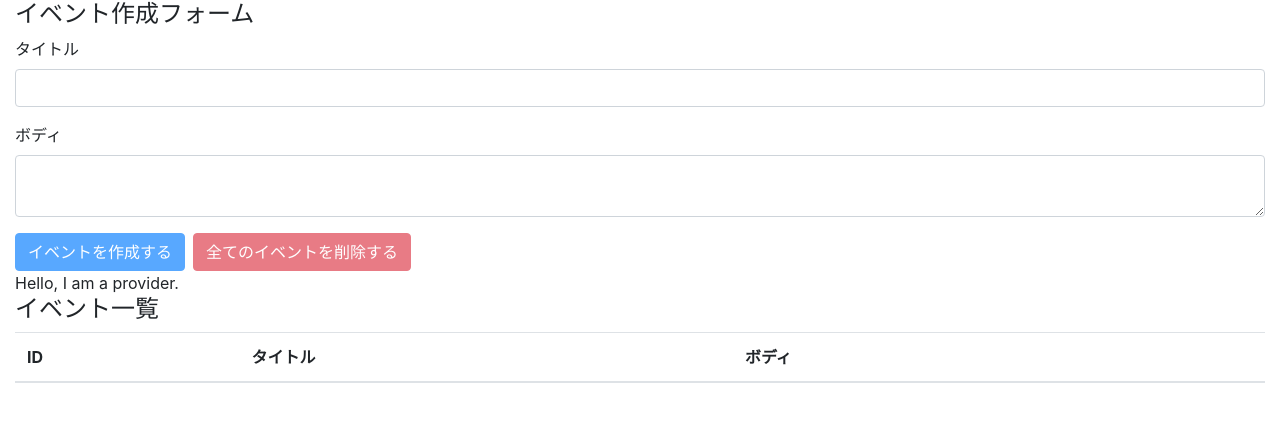
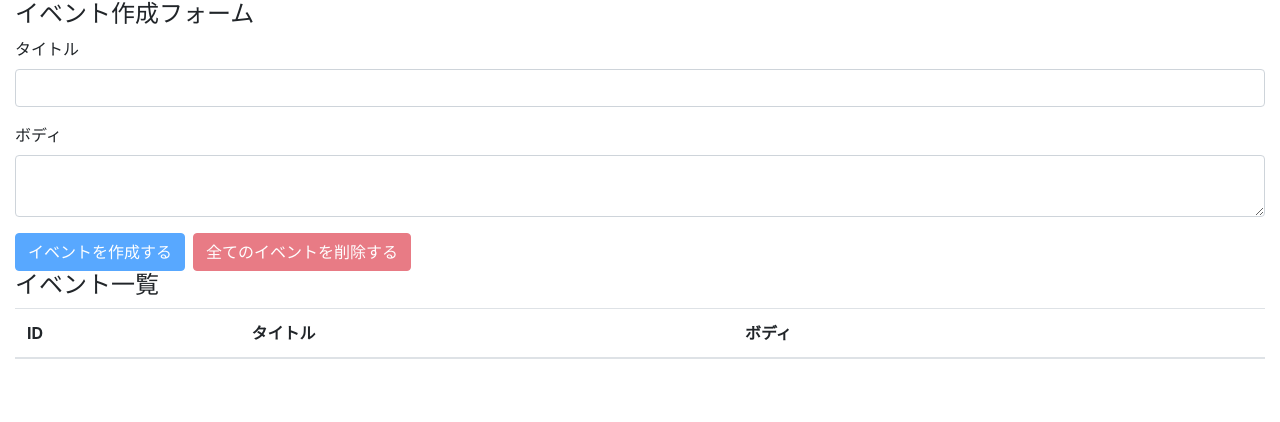
Before and after one commit to guroguro33/react-hooks-101, a React (Create React App) app: page / in a window 1280 px wide. Shown: the top 422 px of the page. Built offline with nearby package versions, Linux system fonts and the light colour scheme.

Commit message:
solve prop drilling issue

```diff
--- a/src/components/App.js
+++ b/src/components/App.js
@@ -6,15 +6,17 @@
 import AppContext from '../contexts/AppContext';
 import reducer from '../reducers';
 
+
 const App = () => {
   const [state, dispatch] = useReducer(reducer, []); // 第３引数は省略できる
+    console.log({state, dispatch})
 
-    // stateとdispatchはpropsとして各コンポーネントに渡す
+    // stateとdispatchはコンテキストのproviderとして各コンポーネントに渡す
     return (
-      <AppContext.Provider value={'Hello, I am a provider.'}>
+      <AppContext.Provider value={{ state, dispatch }}>
         <div className='container-fluid'>
-          <EventForm state={state} dispatch={dispatch}/>
-          <Events state={state} dispatch={dispatch} />
+          <EventForm />
+          <Events />
         </div>
       </AppContext.Provider>
     );
--- a/src/components/Event.js
+++ b/src/components/Event.js
@@ -1,7 +1,9 @@
-import React from 'react';
+import React, { useContext } from 'react';
 import {DELETE_EVENT} from '../actions';
+import AppContext from '../contexts/AppContext';
 
-const Event = ({ dispatch, event }) => {
+const Event = ({ event }) => {
+  const { dispatch } = useContext(AppContext);
   const id = event.id
   const handleClickDeleteButton = () => {
     const result = window.confirm(`イベント(ID=${id})を削除してよろしいですか？`);
--- a/src/components/EventForm.js
+++ b/src/components/EventForm.js
@@ -1,12 +1,13 @@
-import React, { useState } from 'react';
+import React, { useContext, useState } from 'react';
 import {CREATE_EVENT, DELETE_ALL_EVENTS} from '../actions';
+import AppContext from '../contexts/AppContext';
 
-const EventForm = ({state, dispatch}) => { // App.jsからpropsとして受け取る
+const EventForm = () => {
+  const {state, dispatch} = useContext(AppContext);
   const [title, setTitle] = useState('');
   const [body, setBody] = useState('');
 
   const addEvent = e => {
-
     e.preventDefault();
     dispatch({
       type: CREATE_EVENT,
--- a/src/components/Events.js
+++ b/src/components/Events.js
@@ -1,13 +1,12 @@
 import React, { useContext } from 'react';
 
 import Event from './Event';
-import AppContext from '../contexts/AppContext';
+import AppContext  from '../contexts/AppContext';
 
-const Events = ({state, dispatch}) => {
-  const value = useContext(AppContext);
+const Events = () => {
+  const {state} = useContext(AppContext);
   return (
     <>
-      <div>{value}</div>
       <h4>イベント一覧</h4>
       <table className='table table-hover'>
           <thead>
@@ -19,7 +18,7 @@
             </tr>
           </thead>
           <tbody>
-            {state.map((event, index) => (<Event key={index} event={event} dispatch={dispatch} />))}
+            {state.map((event, index) => (<Event key={index} event={event}/>))}
           </tbody>
       </table>
     </>
```
Also changed, not shown: 1 other file (tests, documents, lock files or other folders).
